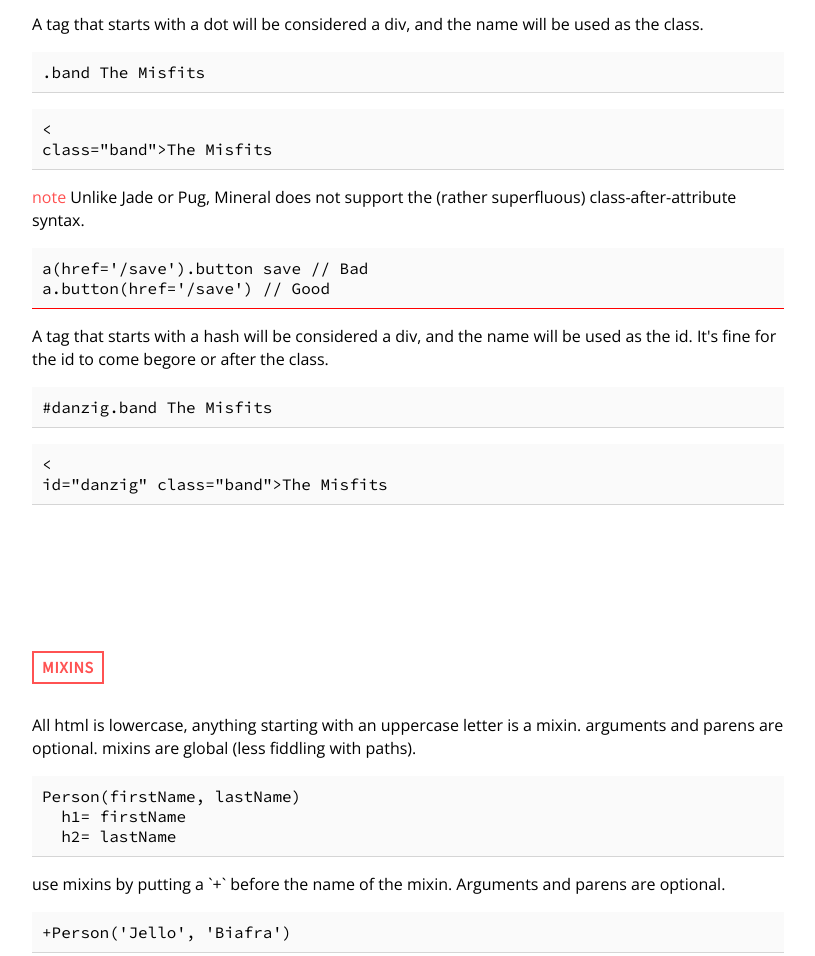
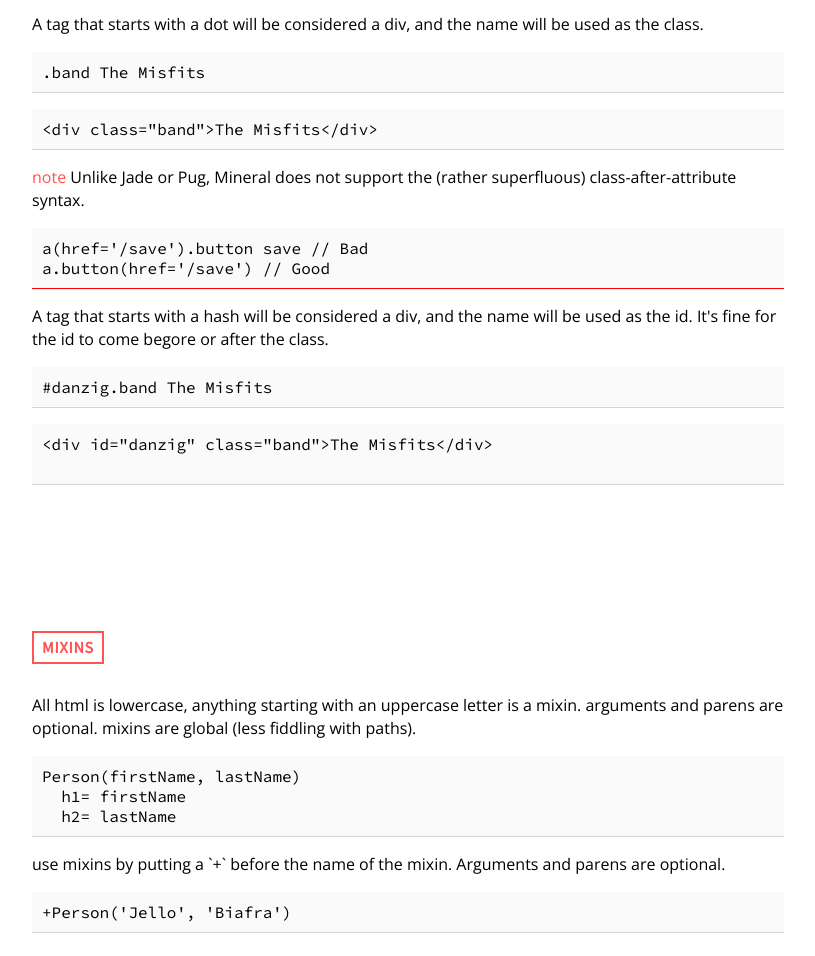
Before and after one commit to voltraco/mineral, a website: page docs/index.html in a window 1280 px wide. Shown: the part 1126-2082 px from the top of the page, without its empty margins (232-1047 px from the left). Drawn offline with nearby package versions, Linux system fonts and the light colour scheme.

Commit message:
more docs

```diff
--- a/docs/index.html
+++ b/docs/index.html
@@ -145,9 +145,11 @@ body
   &lt;/body&gt;
 &lt;/html&gt;
 </code></pre><p><span class="red">note</span> It's ideal to disambiguate expressions or declarations when using them as attribute values.</p><pre class="warn"><code>a(href=&#x27;/save&#x27; data-date=(new Date()))
-</code></pre><p>A tag that starts with a dot will be considered a div, and the name will be used as the class.</p><pre><code>.band The Misfits</code></pre><pre><code><<div>class="band">The Misfits</div></<div></code></pre><p><span class="red">note</span> Unlike Jade or Pug, Mineral does not support the (rather superfluous) class-after-attribute syntax.</p><pre class="warn"><code>a(href=&#x27;/save&#x27;).button save // Bad
+</code></pre><p>A tag that starts with a dot will be considered a div, and the name will be used as the class.</p><pre><code>.band The Misfits</code></pre><pre><code>&lt;div class=&quot;band&quot;&gt;The Misfits&lt;/div&gt;</code></pre><p><span class="red">note</span> Unlike Jade or Pug, Mineral does not support the (rather superfluous) class-after-attribute syntax.</p><pre class="warn"><code>a(href=&#x27;/save&#x27;).button save // Bad
 a.button(href=&#x27;/save&#x27;) // Good
-</code></pre><p>A tag that starts with a hash will be considered a div, and the name will be used as the id. It's fine for the id to come begore or after the class.</p><pre><code>#danzig.band The Misfits</code></pre><pre><code><<div>id="danzig" class="band">The Misfits</div></<div></code></pre></section><section id="mixins"><a id="mixins" href="#mixins"><h2>mixins</h2></a><p>All html is lowercase, anything starting with an uppercase letter is a mixin. arguments and parens are optional. mixins are global (less fiddling  with paths).<pre class="input"><code>Person(firstName, lastName)
+</code></pre><p>A tag that starts with a hash will be considered a div, and the name will be used as the id. It's fine for the id to come begore or after the class.</p><pre><code>#danzig.band The Misfits</code></pre><pre><code>&lt;div id=&quot;danzig&quot; class=&quot;band&quot;&gt;The Misfits&lt;/div&gt;
+
+</code></pre></section><section id="mixins"><a id="mixins" href="#mixins"><h2>mixins</h2></a><p>All html is lowercase, anything starting with an uppercase letter is a mixin. arguments and parens are optional. mixins are global (less fiddling  with paths).<pre class="input"><code>Person(firstName, lastName)
   h1= firstName
   h2= lastName
 </code></pre></p><p>use mixins by putting a `+` before the name of the mixin. Arguments and parens are optional.<pre class="input"><code>+Person(&#x27;Jello&#x27;, &#x27;Biafra&#x27;)
```
